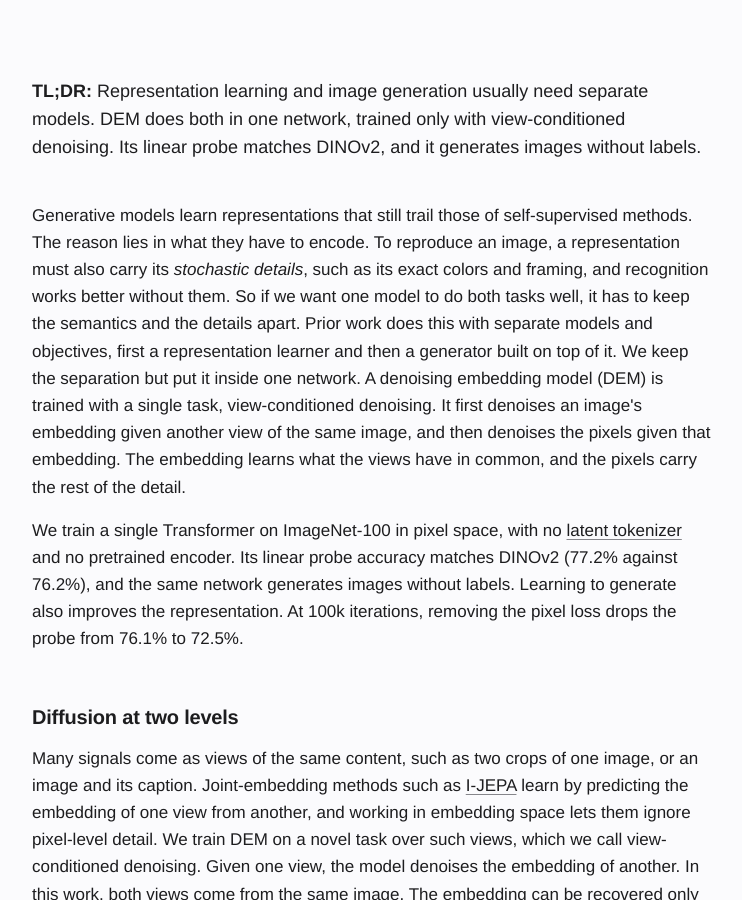
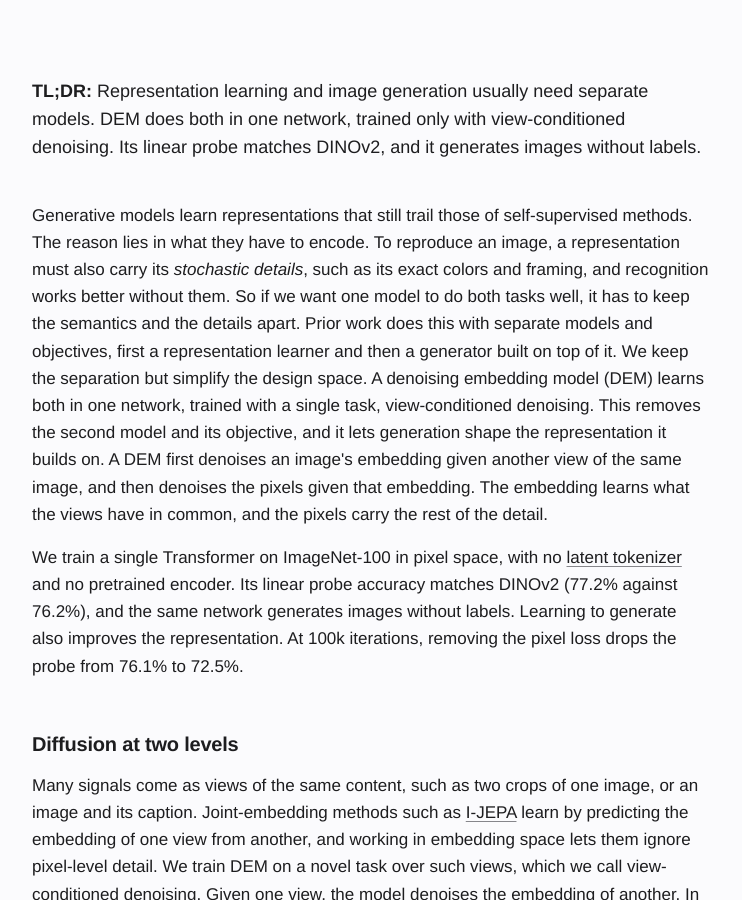
Before and after one commit to rabiulcste/rabiulcste.github.io, a Jekyll site: the page built from dem-denoising-embeddings/index.html, in a window 1280 px wide and 900 px high, scrolled down 1036 px. Shown: the whole window, without its empty margins (268-1010 px from the left). Built offline with Jekyll 4.4.1, drawn with Linux system fonts in a browser that asks for light colours.

Commit message:
DEM page: say what the simpler design gives

```diff
--- a/dem-denoising-embeddings/index.html
+++ b/dem-denoising-embeddings/index.html
@@ -240,7 +240,7 @@ bibtex: |
     <p class="tldr"><strong>TL;DR:</strong> Representation learning and image generation usually need separate models. DEM does both in one network, trained only with view-conditioned denoising. Its linear probe matches DINOv2, and it generates images without labels.</p>
 </section>
 <section class="intro">
-    <p>Generative models learn representations that still trail those of self-supervised methods. The reason lies in what they have to encode. To reproduce an image, a representation must also carry its <em>stochastic details</em>, such as its exact colors and framing, and recognition works better without them. So if we want one model to do both tasks well, it has to keep the semantics and the details apart. Prior work does this with separate models and objectives, first a representation learner and then a generator built on top of it. We keep the separation but put it inside one network. A denoising embedding model (DEM) is trained with a single task, view-conditioned denoising. It first denoises an image's embedding given another view of the same image, and then denoises the pixels given that embedding. The embedding learns what the views have in common, and the pixels carry the rest of the detail.</p>
+    <p>Generative models learn representations that still trail those of self-supervised methods. The reason lies in what they have to encode. To reproduce an image, a representation must also carry its <em>stochastic details</em>, such as its exact colors and framing, and recognition works better without them. So if we want one model to do both tasks well, it has to keep the semantics and the details apart. Prior work does this with separate models and objectives, first a representation learner and then a generator built on top of it. We keep the separation but simplify the design space. A denoising embedding model (DEM) learns both in one network, trained with a single task, view-conditioned denoising. This removes the second model and its objective, and it lets generation shape the representation it builds on. A DEM first denoises an image's embedding given another view of the same image, and then denoises the pixels given that embedding. The embedding learns what the views have in common, and the pixels carry the rest of the detail.</p>
     <p>We train a single Transformer on ImageNet-100 in pixel space, with no <a href="https://arxiv.org/abs/2112.10752">latent tokenizer</a> and no pretrained encoder. Its linear probe accuracy matches DINOv2 (77.2% against 76.2%), and the same network generates images without labels. Learning to generate also improves the representation. At 100k iterations, removing the pixel loss drops the probe from 76.1% to 72.5%.</p>
 </section>
 
```
